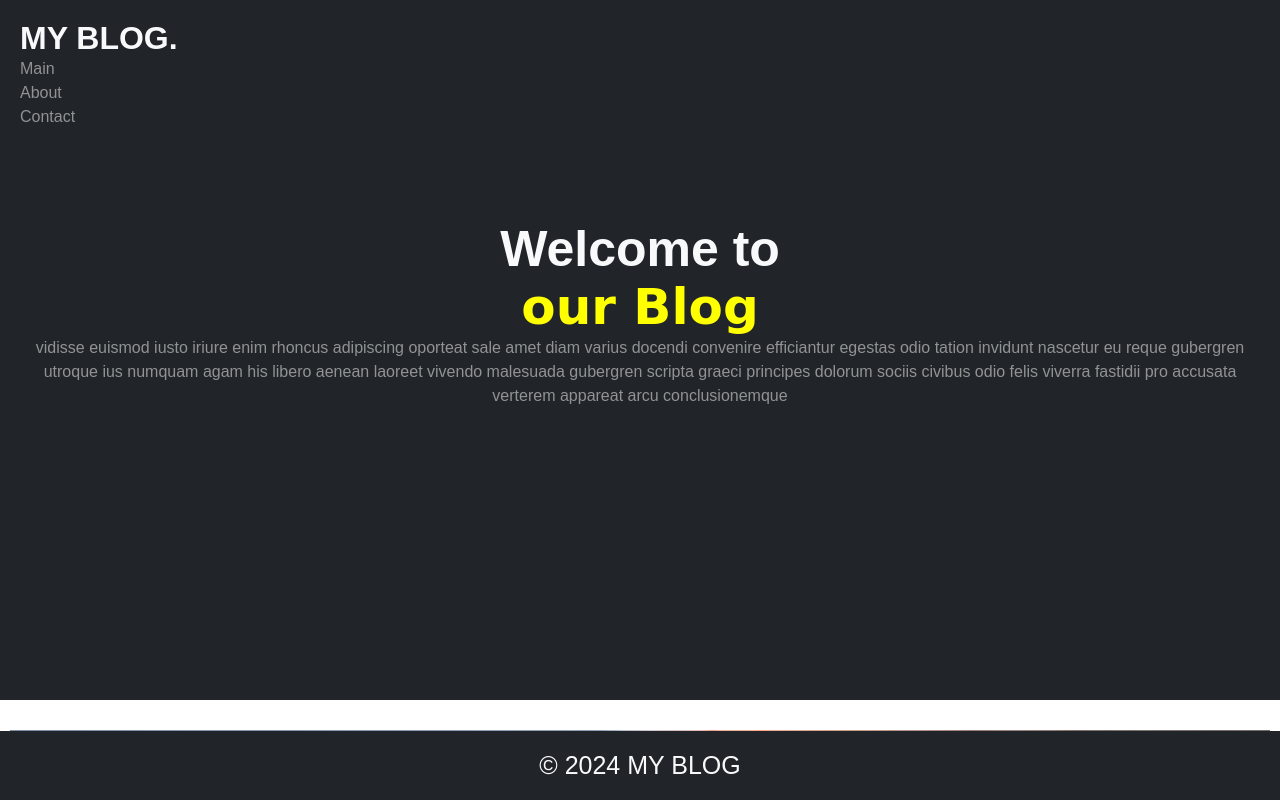
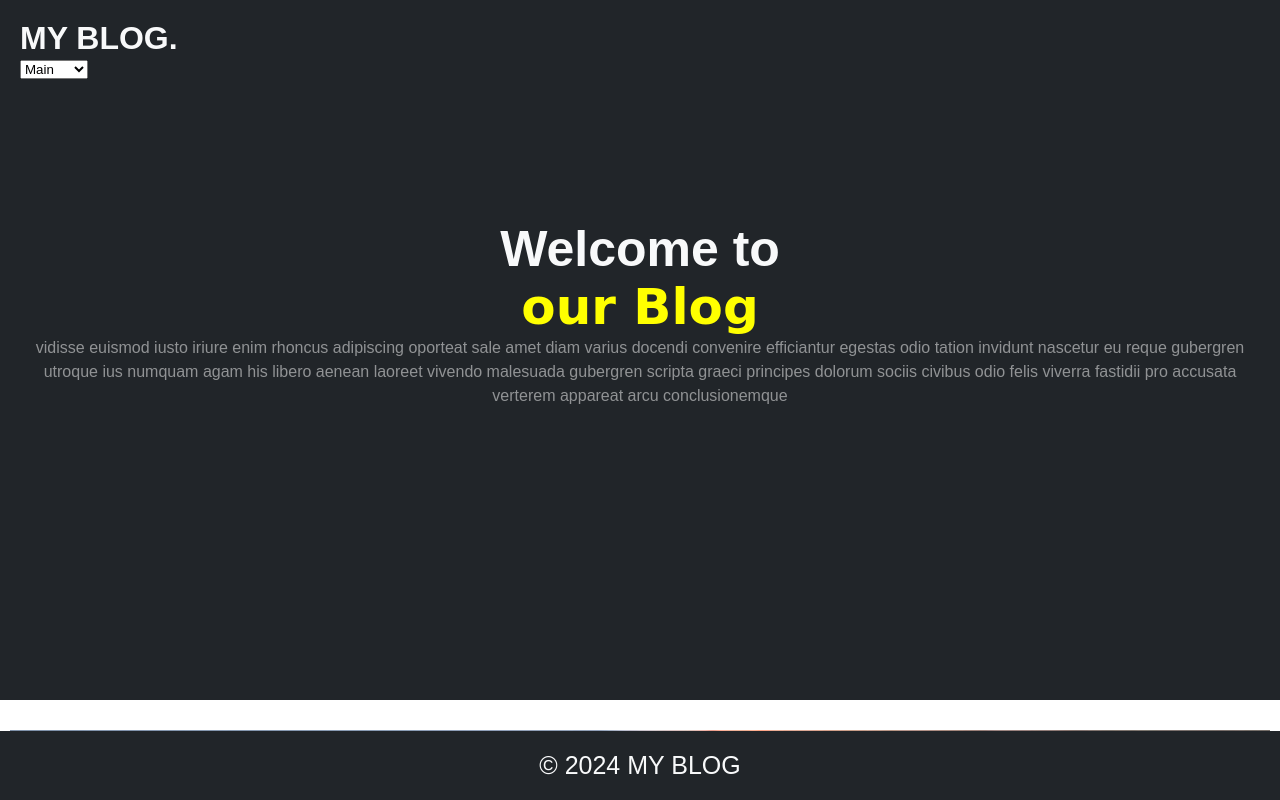
Before and after one commit to tuoyosamuel/Blog, a plain HTML site: page index.html in a window 1280 px wide. Shown: the top 800 px of the page. Drawn offline with Linux system fonts and the light colour scheme; a web font is replaced by a local one.

Commit message:
Add files via upload

```diff
--- a/index.html
+++ b/index.html
@@ -12,11 +12,11 @@
     <header>
         <h1>MY BLOG.</h1>
         <nav id="nav">
-            <ul>
-       <li><a href="#main">Main</a></li>
-        <li><a href="#about">About</a></li>
-        <li><a href="#contact">Contact</a></li>
-            </ul>
+         <select id"select" onchange="window.location.href=this.value;">
+             <option value="#main" selected>Main</option>
+             <option value="#about">About</option>
+            <option value="#contact">Contact</option>
+          </select>
         </nav>
     </header>
 
--- a/styles.css
+++ b/styles.css
@@ -78,8 +78,6 @@ footer{
     color: yellow;
     font-family:"Ephesis", cursive;
 }
-
-
 
 
 
```
